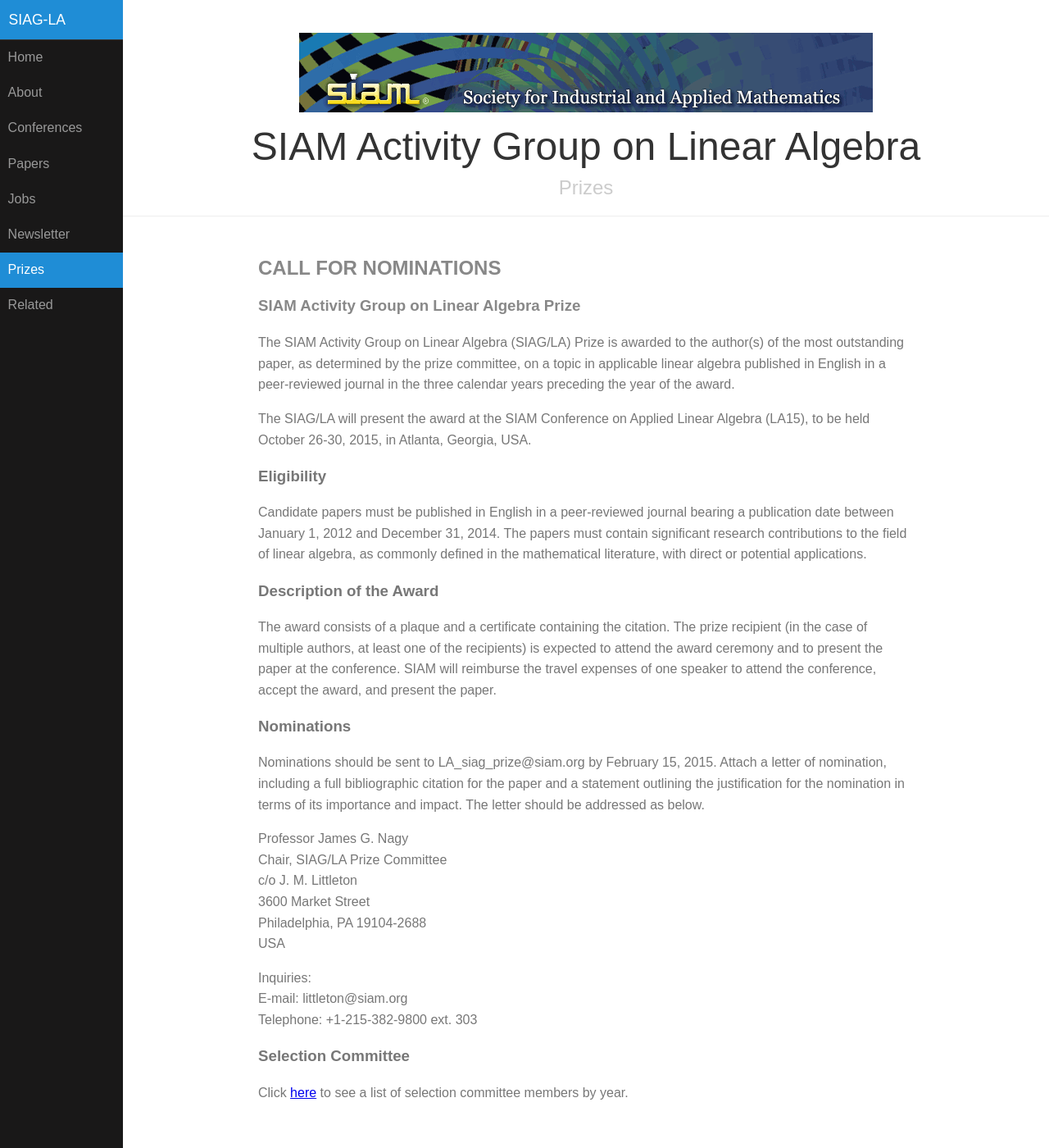
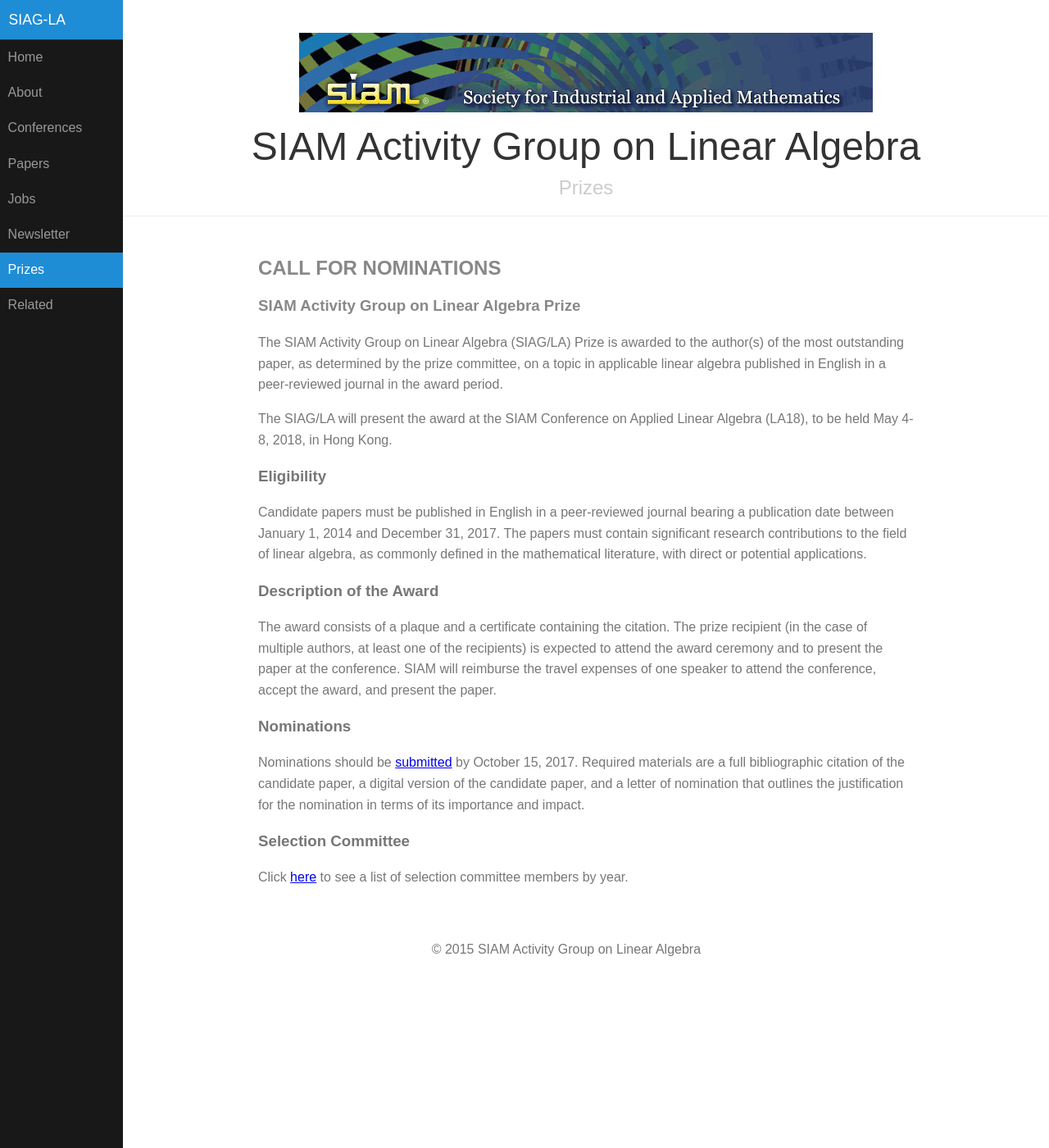
Before and after one commit to dbindel/siagla, a Jekyll site: the page built from prize_call.html, in a window 1280 px wide and 1400 px high. Shown: the whole window at 82% size. Built offline with Jekyll 4.4.1, drawn with Linux system fonts in a browser that asks for light colours.

Commit message:
Added prize

```diff
--- a/_inbox/2017-10-digest.yml
+++ b/_inbox/2017-10-digest.yml
@@ -13,7 +13,8 @@ announce:
       Nomination Deadline:
       November 1, 2017
 
-      <<<<<<<<<Add submission link >>>>>>>>>>>
+      Submission link:
+      <https://siam2018.secure-platform.com/a/solicitations/home/2>
 
       Required Materials:
 
--- a/prize_call.html
+++ b/prize_call.html
@@ -13,21 +13,19 @@ nav: prizes
 The SIAM Activity Group on Linear Algebra (SIAG/LA) Prize is awarded
 to the author(s) of the most outstanding paper, as determined by the
 prize committee, on a topic in applicable linear algebra published in
-English in a peer-reviewed journal in the three calendar years
-preceding the year of the award.
+English in a peer-reviewed journal in the award period.
 </p>
 
 <p>
 The SIAG/LA will present the award at the SIAM Conference on Applied
-Linear Algebra (LA15), to be held October 26-30, 2015, in Atlanta,
-Georgia, USA.
+Linear Algebra (LA18), to be held May 4-8, 2018, in Hong Kong.
 </p>
 
 <h3>Eligibility</h3>
 
 <p>Candidate papers must be published in English in a peer-reviewed
-journal bearing a publication date between January 1, 2012 and
-December 31, 2014.  The papers must contain significant research
+journal bearing a publication date between January 1, 2014 and
+December 31, 2017.  The papers must contain significant research
 contributions to the field of linear algebra, as commonly defined in
 the mathematical literature, with direct or potential applications.</p>
 
@@ -42,26 +40,12 @@ award, and present the paper.</p>
 
 <h3>Nominations</h3>
 
-<p>Nominations should be sent to LA_siag_prize@siam.org by February
-15, 2015.  Attach a letter of nomination, including a full
-bibliographic citation for the paper and a statement outlining the
+<p>Nominations should be <a href="http://www.siam.org/prizes/sponsored/siagla.php">
+submitted</a>  by October 15, 2017.  Required materials are a full
+bibliographic citation of the candidate paper, a digital version of the
+candidate paper, and a letter of nomination that  outlines the
 justification for the nomination in terms of its importance and
-impact.  The letter should be addressed as below.</p>
-
-<p>
-Professor James G. Nagy<br/>
-Chair, SIAG/LA Prize Committee<br/>
-c/o J. M. Littleton<br/>
-3600 Market Street<br/>
-Philadelphia, PA   19104-2688<br/>
-USA
-</p>
-
-<p>
-Inquiries:<br/>
-E-mail: littleton@siam.org<br/>
-Telephone: +1-215-382-9800 ext. 303
-</p>
+impact.</p>
 
 <h3>Selection Committee</h3>
 
```
Also changed, not shown: prize_early_career_call.html (added, +68 -0 lines), prizes.html (+26 -8 lines).
